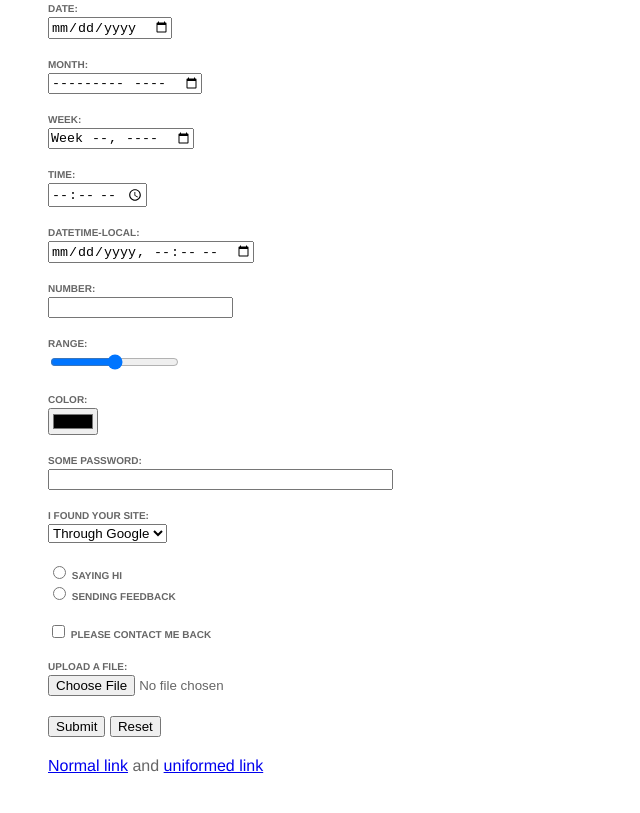
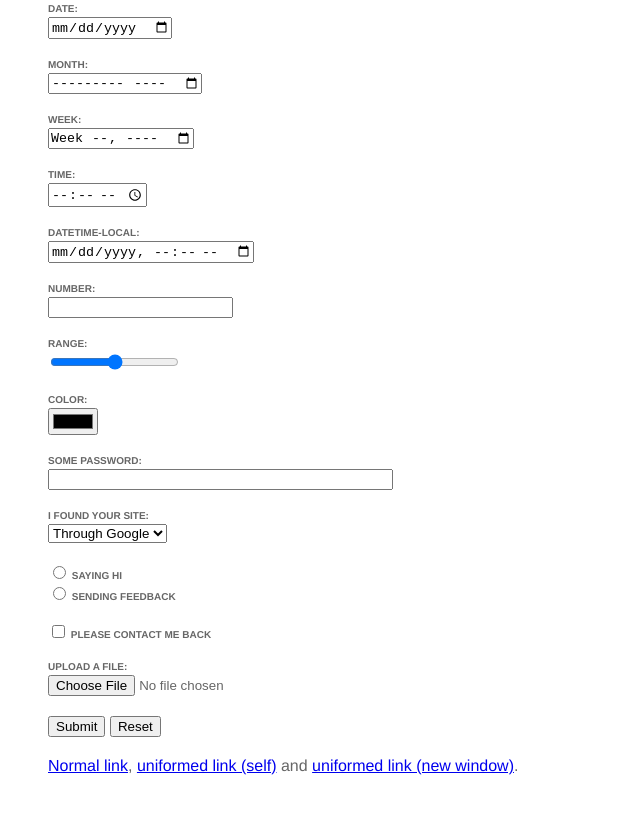
Before and after one commit to AudithSoftworks/Uniform, a plain HTML site: page demo/demo.html in a window 1280 px wide. Shown: the part 552-1365 px from the top of the page, without its empty margins (0-640 px from the left). Drawn offline with nearby package versions, Linux system fonts and the light colour scheme.

Commit message:
Added a link with a target for testing in FF and IE

```diff
--- a/demo/demo.html
+++ b/demo/demo.html
@@ -101,6 +101,6 @@
         </li>
       </ul>
     </form>
-	<p><a href="http://google.com/">Normal link</a> and <a href="http://google.com" class="uniformTest">uniformed link</a></p>
+	<p><a href="http://google.com/">Normal link</a>, <a href="http://google.com" class="uniformTest">uniformed link (self)</a> and <a href="http://google.com" class="uniformTest" target="newWindow">uniformed link (new window)</a>.</p>
   </body>
 </html>
```
